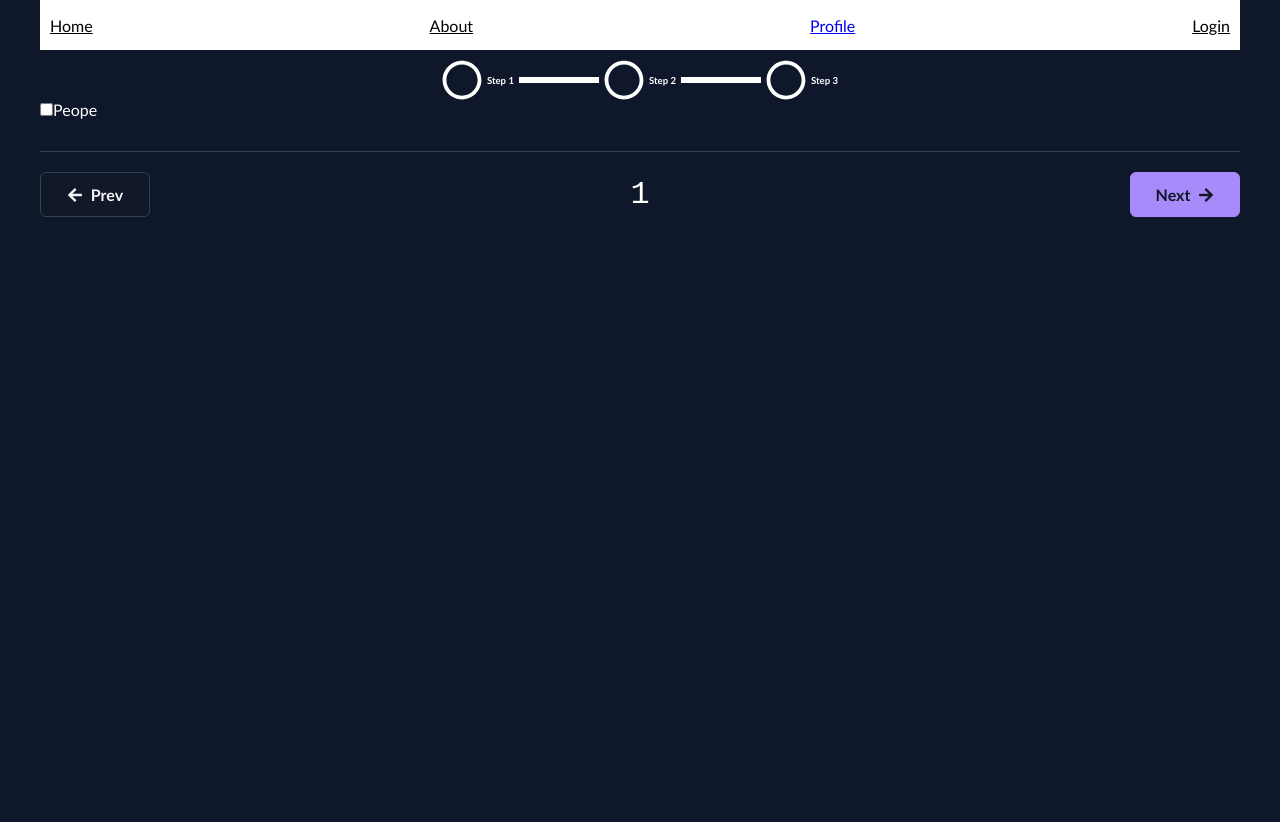
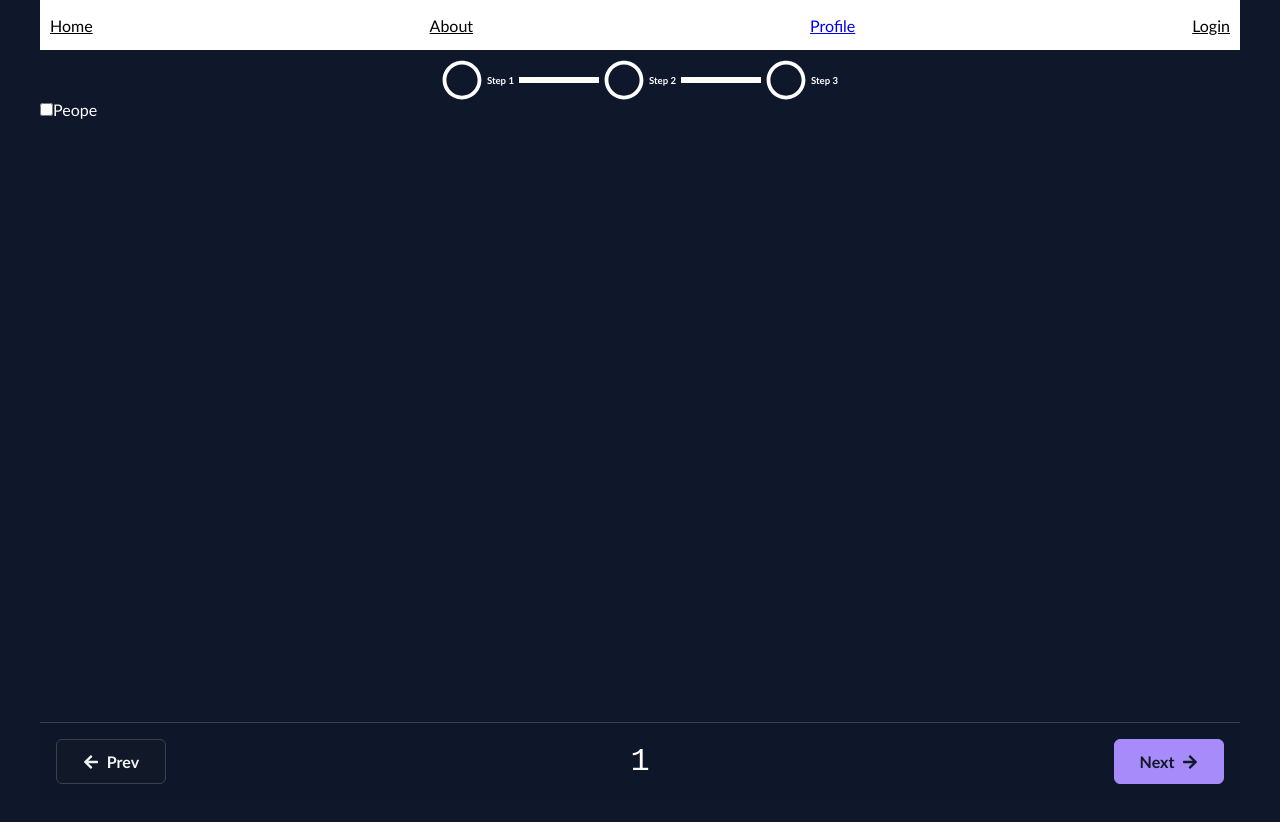
Before and after one commit to abrandon1999/exotic_life_FE, a React (Vite) app: page /profile in a window 1280 px wide. Shown: the top 822 px of the page. Before the commit the page ends 800 px from the top, so only its background shows below. Built offline with nearby package versions, Linux system fonts and the light colour scheme.

Commit message:
profleComponent: fixed profile footer to the bottom

```diff
--- a/src/components/ProfileFooter.module.css
+++ b/src/components/ProfileFooter.module.css
@@ -1,12 +1,20 @@
 .container {
+  position: fixed;
+  right: 0;
+  bottom: 0;
+  left: 50%;
+  z-index: 10;
   display: flex;
   justify-content: space-between;
   align-items: center;
   gap: 1rem;
   width: 100%;
-  margin-top: 2rem;
-  padding-top: 1.25rem;
+  max-width: 1200px;
+  padding: 1rem;
   border-top: 1px solid rgba(55, 65, 81, 1);
+  background-color: rgba(15, 23, 42, 0.96);
+  transform: translateX(-50%);
+  backdrop-filter: blur(10px);
 }
 
 .button {
--- a/src/routes/profile.tsx
+++ b/src/routes/profile.tsx
@@ -3,7 +3,7 @@ import ProfileContentTwo from "@/components/ProfileContentTwo";
 import ProfileFooter from "@/components/ProfileFooter";
 import ProfileHeader from "@/components/ProfileHeader";
 import { createFileRoute } from "@tanstack/react-router";
-import { useState } from "react";
+import { type CSSProperties, useState } from "react";
 
 export const Route = createFileRoute("/profile")({
   component: RouteComponent,
@@ -12,7 +12,7 @@ export const Route = createFileRoute("/profile")({
 function RouteComponent() {
   const [page, setPage] = useState(1);
   return (
-    <div>
+    <div style={container}>
       <ProfileHeader page={page} />
       <ProfileContentTwo />
       <ProfileFooter page={page} onPaginate={handlePaginate} />
@@ -22,3 +22,8 @@ function RouteComponent() {
     setPage(page);
   }
 }
+
+const container: CSSProperties = {
+  minHeight: "100vh",
+  paddingBottom: "6rem",
+};
```
